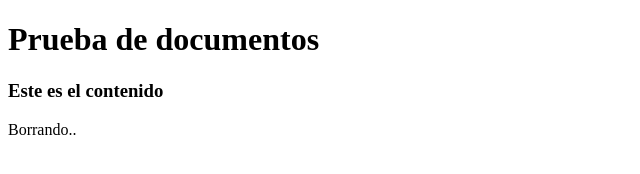
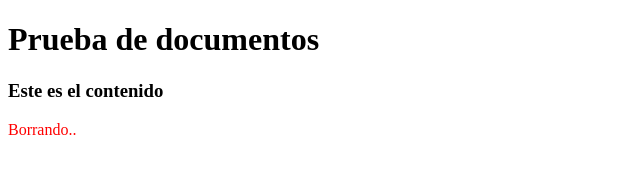
Before and after one commit to Dracon11/Prueba, a plain HTML site: page index.html in a window 1280 px wide. Shown: the full height of the page, 0-640 px from the left. Drawn offline with Linux system fonts and the light colour scheme.

Commit message:
agregando estilo

```diff
--- /dev/null
+++ b/estilo.css
@@ -0,0 +1,4 @@
+
+.rojo {
+	color: red;
+}
--- a/index.html
+++ b/index.html
@@ -4,13 +4,14 @@
     <meta charset="UTF-8">
     <meta name="viewport" content="width=device-width, initial-scale=1.0">
     <meta http-equiv="X-UA-Compatible" content="ie=edge">
+    <link rel="stylesheet"  href="estilo.css">
     <title>Prueba</title>
 </head>
 <body>
     <h1>Prueba de documentos</h1>
     <section>
         <h3>Este es el contenido</h3>
-        <p>Borrando..</p>
+        <p class="rojo">Borrando..</p>
 
     </section>
 </body>
```
